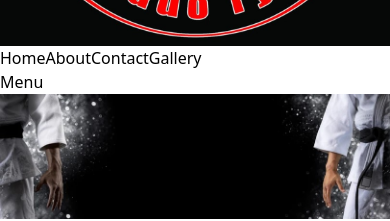
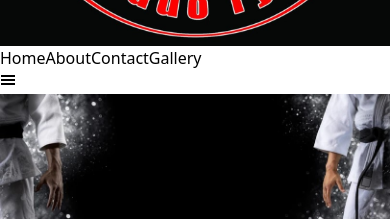
Before and after one commit to Dimitar765/bushido1, a React (Vite) app: page / in a window 390 px wide. Shown: the part 334-555 px from the top of the page. Built offline with nearby package versions, Linux system fonts and the light colour scheme.

Commit message:
hamburger :)

```diff
--- a/src/components/Navbar.tsx
+++ b/src/components/Navbar.tsx
@@ -1,6 +1,7 @@
 
 import { useState } from 'react';
 import { Link } from 'react-router-dom';
+import { GiHamburgerMenu } from "react-icons/gi";
 
 const links = [
   { id: 1, name: 'Home', url: '/' },
@@ -42,7 +43,7 @@ function Navbar() {
               onClick={() => setIsMobileMenuOpen(!isMobileMenuOpen)}
               className="text-white hover:bg-gray-700 focus:outline-none focus:bg-gray-700 px-3 py-2 rounded-md text-sm font-medium"
             >
-              Menu
+              <GiHamburgerMenu />
             </button>
           </div>
         </div>
```
